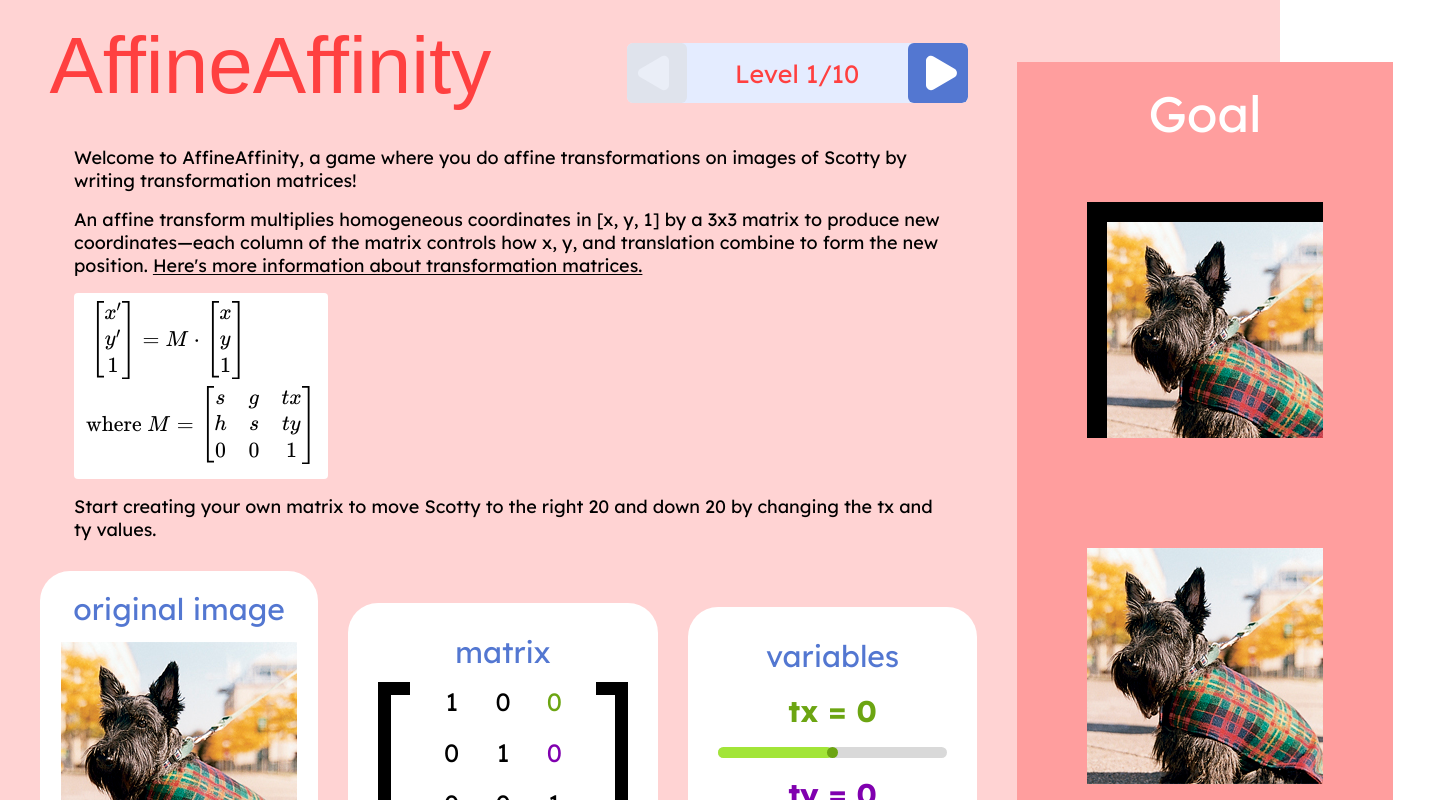
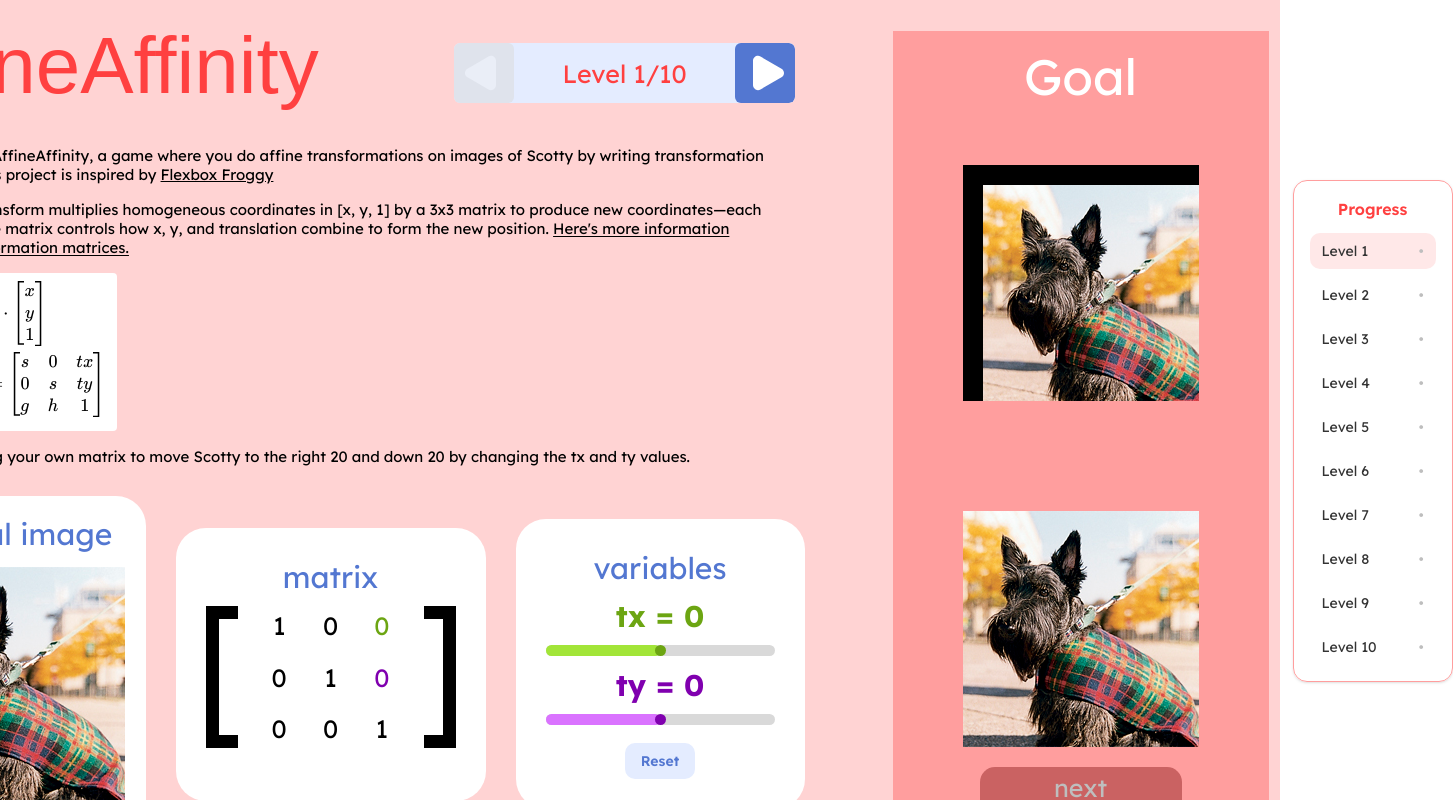
Before and after one commit to qwistaycat/ssui-final-project, a Next.js app in the folder my-app/: page /level/1 in a window 1280 px wide. Shown: the top 800 px of the page, 1453 px wide, since content can reach past the window. Built offline with nearby package versions, Linux system fonts and the light colour scheme; a web font is replaced by a local one.

Commit message:
added menu that saves progress and reset button

```diff
--- a/my-app/app/Main.tsx
+++ b/my-app/app/Main.tsx
@@ -6,12 +6,33 @@ import { useEffect, useRef, useState } from "react";
 import svgPaths from "./svg-rgf6n3wvt2";
 import scottyImg from "./assets/images/scotty.png";
 
+type LevelTarget = {
+  tx?: number;
+  ty?: number;
+  s?: number;
+  g?: number;
+  h?: number;
+  nextLevel: number;
+};
+
+const STORAGE_VALUES_KEY = "affineAffinityValues";
+
 declare global {
   interface Window {
     katex?: {
       render: (tex: string, el: HTMLElement, options?: Record<string, unknown>) => void;
     };
   }
+}
+
+function getDefaultValues(level: number) {
+  return {
+    tx: 0,
+    ty: 0,
+    s: 1,
+    g: 0,
+    h: 0,
+  };
 }
 
 function MathFormula({ latex }: { latex: string }) {
@@ -57,6 +78,51 @@ function MathFormula({ latex }: { latex: string }) {
     >
       {latex}
     </span>
+  );
+}
+
+function ProgressMenu({
+  level,
+  solvedLevels,
+  currentSolved,
+  onNavigate,
+}: {
+  level: number;
+  solvedLevels: Set<number>;
+  currentSolved: boolean;
+  onNavigate: (lv: number) => void;
+}) {
+  return (
+    <div className="bg-white/80 border border-[#ff9e9e] rounded-xl p-4 shadow-sm w-[160px]">
+      <p className="text-[#ff4040] font-semibold mb-3 text-center">Progress</p>
+      <ul className="space-y-2">
+        {Array.from({ length: 10 }, (_, idx) => {
+          const lv = idx + 1;
+          const completed = solvedLevels.has(lv) || (lv === level && currentSolved);
+          const active = lv === level;
+          return (
+            <li key={lv}>
+              <button
+                type="button"
+                onClick={() => onNavigate(lv)}
+                className={`flex w-full items-center justify-between rounded-lg px-3 py-2 transition-colors ${
+                  active ? "bg-[#ffe8e8]" : "hover:bg-[#dbe8ff]"
+                }`}
+              >
+                <span className="text-sm text-[#333] text-left">Level {lv}</span>
+                <span
+                  className={`text-sm font-semibold ${
+                    completed ? "text-[#1CAFBF]" : "text-[#bebebe]"
+                  }`}
+                >
+                  {completed ? "✓" : "•"}
+                </span>
+              </button>
+            </li>
+          );
+        })}
+      </ul>
+    </div>
   );
 }
 
@@ -160,13 +226,17 @@ function Heading({
 const tutorialTexts = [
   {
     intro:
-      "Welcome to AffineAffinity, a game where you do affine transformations on images of Scotty by writing transformation matrices!",
-    info: "An affine transform multiplies homogeneous coordinates in [x, y, 1] by a 3x3 matrix to produce new coordinates—each column of the matrix controls how x, y, and translation combine to form the new position.",
-    latex: "\\begin{aligned} &\\begin{bmatrix}x'\\\\y'\\\\1\\end{bmatrix} = M \\cdot \\begin{bmatrix}x\\\\y\\\\1\\end{bmatrix}\\\\[6pt] &\\text{where } M = \\begin{bmatrix}s & g & tx\\\\ h & s & ty\\\\ 0 & 0 & 1\\end{bmatrix}\\end{aligned}",
+      "Welcome to AffineAffinity, a game where you do affine transformations on images of Scotty by writing transformation matrices! This project is inspired by",
     link: {
-      href: "https://en.wikipedia.org/wiki/Affine_transformation",
+      href: "https://en.wikipedia.org/wiki/Affine_transformation#Image_transformation",
       label: "Here's more information about transformation matrices.",
     },
+    extraLink: {
+      href: "https://flexboxfroggy.com/",
+      label: "Flexbox Froggy",
+    },
+    info: "An affine transform multiplies homogeneous coordinates in [x, y, 1] by a 3x3 matrix to produce new coordinates—each column of the matrix controls how x, y, and translation combine to form the new position.",
+    latex: "\\begin{aligned} &\\begin{bmatrix}x'\\\\y'\\\\1\\end{bmatrix} = M \\cdot \\begin{bmatrix}x\\\\y\\\\1\\end{bmatrix}\\\\[6pt] &\\text{where } M = \\begin{bmatrix}s & 0 & tx\\\\ 0 & s & ty\\\\ g & h & 1\\end{bmatrix}\\end{aligned}",
     action:
       "Start creating your own matrix to move Scotty to the right 20 and down 20 by changing the tx and ty values.",
   },
@@ -234,6 +304,37 @@ const tutorialTexts = [
   },
 ];
 
+function getLevelTarget(level: number): LevelTarget | undefined {
+  const targets: Record<number, LevelTarget> = {
+    1: { tx: 20, ty: 20, nextLevel: 2 },
+    2: { tx: -10, ty: -30, nextLevel: 3 },
+    3: { s: 0.5, nextLevel: 4 },
+    4: { s: 2.5, nextLevel: 5 },
+    5: { g: 20, nextLevel: 6 },
+    6: { h: 40, nextLevel: 7 },
+    7: { g: 25, h: 10, nextLevel: 8 },
+    8: { tx: 25, ty: 25, s: 1.0, g: 0, h: 15, nextLevel: 9 },
+    9: { tx: -20, ty: 0, s: 2.0, g: 15, h: 0, nextLevel: 10 },
+    10: { tx: -15, ty: 20, s: 1.5, g: -30, h: 20, nextLevel: 10 },
+  };
+  return targets[level];
+}
+
+function isLevelSolved(
+  level: number,
+  values: { tx: number; ty: number; s: number; g: number; h: number }
+): boolean {
+  const target = getLevelTarget(level);
+  if (!target) return false;
+  return (
+    (target.tx === undefined || target.tx === values.tx) &&
+    (target.ty === undefined || target.ty === values.ty) &&
+    (target.s === undefined || target.s === values.s) &&
+    (target.g === undefined || target.g === values.g) &&
+    (target.h === undefined || target.h === values.h)
+  );
+}
+
 function Tutorial({ level }: { level: number }) {
   const clampedIndex = Math.min(
     Math.max(level - 1, 0),
@@ -243,14 +344,24 @@ function Tutorial({ level }: { level: number }) {
 
   return (
     <div className="box-border content-stretch flex gap-[110px] items-center justify-center px-[40px] py-0 relative w-full">
-      <div className="font-['Lexend',sans-serif] font-normal leading-[normal] relative shrink-0 text-[18px] text-black w-[869px]">
-        <p className="mb-4">{tutorialText.intro}</p>
+      <div className="font-['Lexend',sans-serif] font-normal leading-[normal] relative shrink-0 text-[15px] text-black w-[869px]">
+        <p className="mb-4">
+          {tutorialText.intro}{" "}
+          {tutorialText.extraLink && (
+            <a
+              className="text-black underline hover:text-[#3f5fb1]"
+              href={tutorialText.extraLink.href}
+            >
+              {tutorialText.extraLink.label}
+            </a>
+          )}
+        </p>
         {tutorialText.info && (
           <p className="mb-4">
             <span>{tutorialText.info} </span>
             {tutorialText.link && (
               <a
-                className="[text-underline-position:from-font] cursor-pointer decoration-solid underline"
+                className="[text-underline-position:from-font] cursor-pointer decoration-solid underline text-black hover:text-[#3f5fb1]"
                 href={tutorialText.link.href}
               >
                 <span className="[text-underline-position:from-font] decoration-solid leading-[normal]">
@@ -761,6 +872,7 @@ function Frame3({
   onSChange,
   onGChange,
   onHChange,
+  onReset,
 }: {
   level: number;
   tx: number;
@@ -773,6 +885,7 @@ function Frame3({
   onSChange: (value: number) => void;
   onGChange: (value: number) => void;
   onHChange: (value: number) => void;
+  onReset: () => void;
 }) {
   const isScaleLevel = level === 3 || level === 4;
   const isShearLevel = level === 5 || level === 6 || level === 7;
@@ -781,7 +894,7 @@ function Frame3({
   const isAllLevel = level >= 8;
 
   return (
-    <div className="bg-white box-border content-stretch flex flex-col gap-[17px] items-center justify-center overflow-clip p-[30px] relative rounded-[30px] shrink-0">
+    <div className="bg-white box-border content-stretch flex flex-col gap-[10px] items-center justify-center overflow-clip p-[30px] relative rounded-[30px] shrink-0">
       <p className="font-['Lexend',sans-serif] font-normal leading-[normal] relative shrink-0 text-[#5377d1] text-[30px] text-nowrap whitespace-pre">
         variables
       </p>
@@ -846,6 +959,13 @@ function Frame3({
           <Group2 value={ty} onChange={onTyChange} />
         </>
       )}
+      <button
+        type="button"
+        onClick={onReset}
+        className="mt-2 px-4 py-2 rounded-lg bg-[#e4ecff] text-[#5377d1] text-sm font-semibold hover:bg-[#d6e2ff] transition-colors"
+      >
+        Reset
+      </button>
     </div>
   );
 }
@@ -862,6 +982,7 @@ function Question({
   onSChange,
   onGChange,
   onHChange,
+  onReset,
 }: {
   level: number;
   tx: number;
@@ -874,6 +995,7 @@ function Question({
   onSChange: (value: number) => void;
   onGChange: (value: number) => void;
   onHChange: (value: number) => void;
+  onReset: () => void;
 }) {
   return (
     <div className="box-border content-stretch flex gap-[30px] items-center justify-center px-[40px] py-[30px] relative w-full">
@@ -891,6 +1013,7 @@ function Question({
         onSChange={onSChange}
         onGChange={onGChange}
         onHChange={onHChange}
+        onReset={onReset}
       />
     </div>
   );
@@ -910,6 +1033,7 @@ function Problem({
   onSChange,
   onGChange,
   onHChange,
+  onReset,
 }: {
   level: number;
   onPrevLevel: () => void;
@@ -924,6 +1048,7 @@ function Problem({
   onSChange: (value: number) => void;
   onGChange: (value: number) => void;
   onHChange: (value: number) => void;
+  onReset: () => void;
 }) {
   return (
     <div
@@ -944,6 +1069,7 @@ function Problem({
         onSChange={onSChange}
         onGChange={onGChange}
         onHChange={onHChange}
+        onReset={onReset}
       />
     </div>
   );
@@ -968,30 +1094,8 @@ function Frame4({
   g: number;
   h: number;
 }) {
-  const targets: Record<
-    number,
-    { tx?: number; ty?: number; s?: number; g?: number; h?: number; nextLevel: number }
-  > = {
-    1: { tx: 20, ty: 20, nextLevel: 2 },
-    2: { tx: -10, ty: -30, nextLevel: 3 },
-    3: { s: 0.5, nextLevel: 4 },
-    4: { s: 2.5, nextLevel: 5 },
-    5: { g: 20, nextLevel: 6 },
-    6: { h: 40, nextLevel: 7 },
-    7: { g: 25, h: 10, nextLevel: 8 },
-    8: { tx: 25, ty: 25, s: 1.0, g: 0, h: 15, nextLevel: 9 },
-    9: { tx: -20, ty: 0, s: 2.0, g: 15, h: 0, nextLevel: 10 },
-    10: { tx: -15, ty: 20, s: 1.5, g: -30, h: 20, nextLevel: 10 },
-  };
-
-  const target = targets[level];
-  const solved =
-    target !== undefined &&
-    (target.tx === undefined || target.tx === tx) &&
-    (target.ty === undefined || target.ty === ty) &&
-    (target.s === undefined || target.s === s) &&
-    (target.g === undefined || target.g === g) &&
-    (target.h === undefined || target.h === h);
+  const target = getLevelTarget(level);
+  const solved = isLevelSolved(level, { tx, ty, s, g, h });
   const gateLevel = target !== undefined;
 
   const isFinalLevel = level === 10;
@@ -1045,7 +1149,7 @@ function Answer({ level, tx, ty, s, g, h }: { level: number; tx: number; ty: num
 
   return (
     <div
-      className="bg-[#ff9e9e] box-border align-center justify-center content-stretch flex flex-col gap-[20px] items-center overflow-clip px-[70px] py-[20px] relative shrink-0"
+      className="bg-[#ff9e9e] box-border align-center justify-center content-stretch flex flex-col gap-[20px] items-center overflow-clip px-[70px] py-[20px] h-screen relative shrink-0"
       data-name="answer"
     >
       <p className="font-['Lexend',sans-serif] font-normal h-[100px] leading-[normal] relative shrink-0 text-[50px] text-white text-center w-[227px]">
@@ -1090,11 +1194,83 @@ function Answer({ level, tx, ty, s, g, h }: { level: number; tx: number; ty: num
 
 export default function Main({ level }: { level: number }) {
   const router = useRouter();
-  const [tx, setTx] = useState(0);
-  const [ty, setTy] = useState(0);
-  const [s, setS] = useState(1);
-  const [g, setG] = useState(0);
-  const [h, setH] = useState(0);
+  const defaults = getDefaultValues(level);
+  const [tx, setTx] = useState(defaults.tx);
+  const [ty, setTy] = useState(defaults.ty);
+  const [s, setS] = useState(defaults.s);
+  const [g, setG] = useState(defaults.g);
+  const [h, setH] = useState(defaults.h);
+  const [solvedLevels, setSolvedLevels] = useState<Set<number>>(new Set());
+  const [hydrated, setHydrated] = useState(false);
+
+  useEffect(() => {
+    if (typeof window === "undefined") return;
+
+    // load solved levels once (kept across pages)
+    const stored = window.localStorage.getItem("affineAffinitySolved");
+    if (stored) {
+      try {
+        const parsed: number[] = JSON.parse(stored);
+        setSolvedLevels(new Set(parsed));
+      } catch {
+        setSolvedLevels(new Set());
+      }
+    }
+
+    // load slider values for this level
+    const defaults = getDefaultValues(level);
+    const storedValues = window.localStorage.getItem(STORAGE_VALUES_KEY);
+    let saved = defaults;
+    if (storedValues) {
+      try {
+        const parsed: Record<string, { tx: number; ty: number; s: number; g: number; h: number }> =
+          JSON.parse(storedValues);
+        saved = parsed[String(level)] ?? defaults;
+      } catch {
+        saved = defaults;
+      }
+    }
+    setTx(saved.tx);
+    setTy(saved.ty);
+    setS(saved.s);
+    setG(saved.g);
+    setH(saved.h);
+
+    setHydrated(true);
+  }, [level]);
+
+  useEffect(() => {
+    if (typeof window === "undefined" || !hydrated) return;
+    window.localStorage.setItem("affineAffinitySolved", JSON.stringify(Array.from(solvedLevels)));
+    // eslint-disable-next-line react-hooks/exhaustive-deps
+  }, [hydrated, solvedLevels]);
+
+  useEffect(() => {
+    if (typeof window === "undefined" || !hydrated) return;
+    const raw = window.localStorage.getItem(STORAGE_VALUES_KEY);
+    let parsed: Record<string, { tx: number; ty: number; s: number; g: number; h: number }> = {};
+    if (raw) {
+      try {
+        parsed = JSON.parse(raw);
+      } catch {
+        parsed = {};
+      }
+    }
+    parsed[String(level)] = { tx, ty, s, g, h };
+    window.localStorage.setItem(STORAGE_VALUES_KEY, JSON.stringify(parsed));
+  }, [hydrated, level, tx, ty, s, g, h]);
+
+  useEffect(() => {
+    const solved = isLevelSolved(level, { tx, ty, s, g, h });
+    if (solved) {
+      setSolvedLevels((prev) => {
+        if (prev.has(level)) return prev;
+        const next = new Set(prev);
+        next.add(level);
+        return next;
+      });
+    }
+  }, [level, tx, ty, s, g, h]);
   const handlePrevLevel = () => {
     if (level > 1) {
       router.push(`/level/${level - 1}`);
@@ -1107,9 +1283,18 @@ export default function Main({ level }: { level: number }) {
     }
   };
 
+  const handleReset = () => {
+    const defaults = getDefaultValues(level);
+    setTx(defaults.tx);
+    setTy(defaults.ty);
+    setS(defaults.s);
+    setG(defaults.g);
+    setH(defaults.h);
+  };
+
   return (
     <div
-      className="bg-[#ffd3d3] content-stretch flex items-center relative size-full"
+      className="bg-[#ffd3d3] content-stretch flex items-center gap-12 relative size-full justify-center"
       data-name="MAIN"
     >
       <Problem
@@ -1126,8 +1311,17 @@ export default function Main({ level }: { level: number }) {
         onSChange={setS}
         onGChange={setG}
         onHChange={setH}
+        onReset={handleReset}
       />
-      <Answer level={level} tx={tx} ty={ty} s={s} g={g} h={h} />
+      <div className="flex items-center gap-6">
+        <Answer level={level} tx={tx} ty={ty} s={s} g={g} h={h} />
+        <ProgressMenu
+          level={level}
+          solvedLevels={solvedLevels}
+          currentSolved={isLevelSolved(level, { tx, ty, s, g, h })}
+          onNavigate={(lv) => router.push(`/level/${lv}`)}
+        />
+      </div>
     </div>
   );
 }
```
